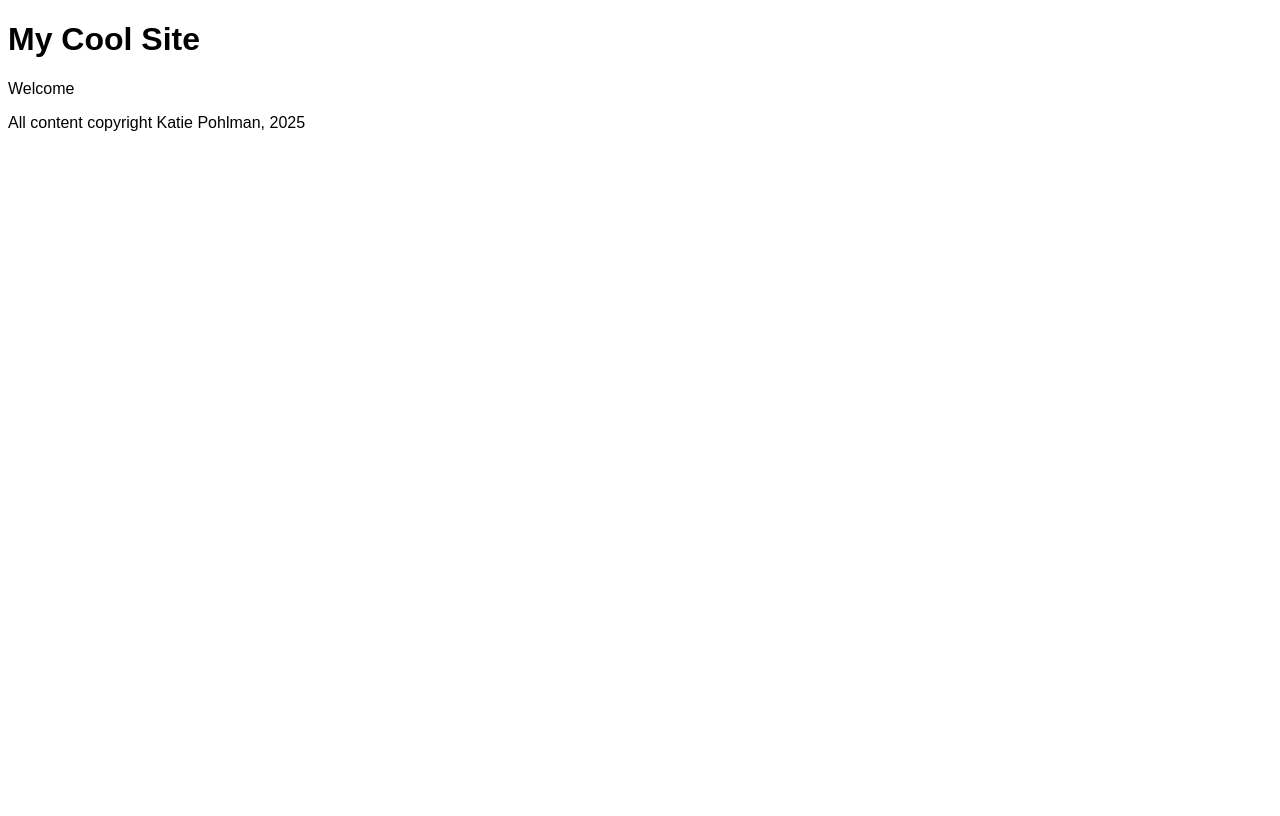
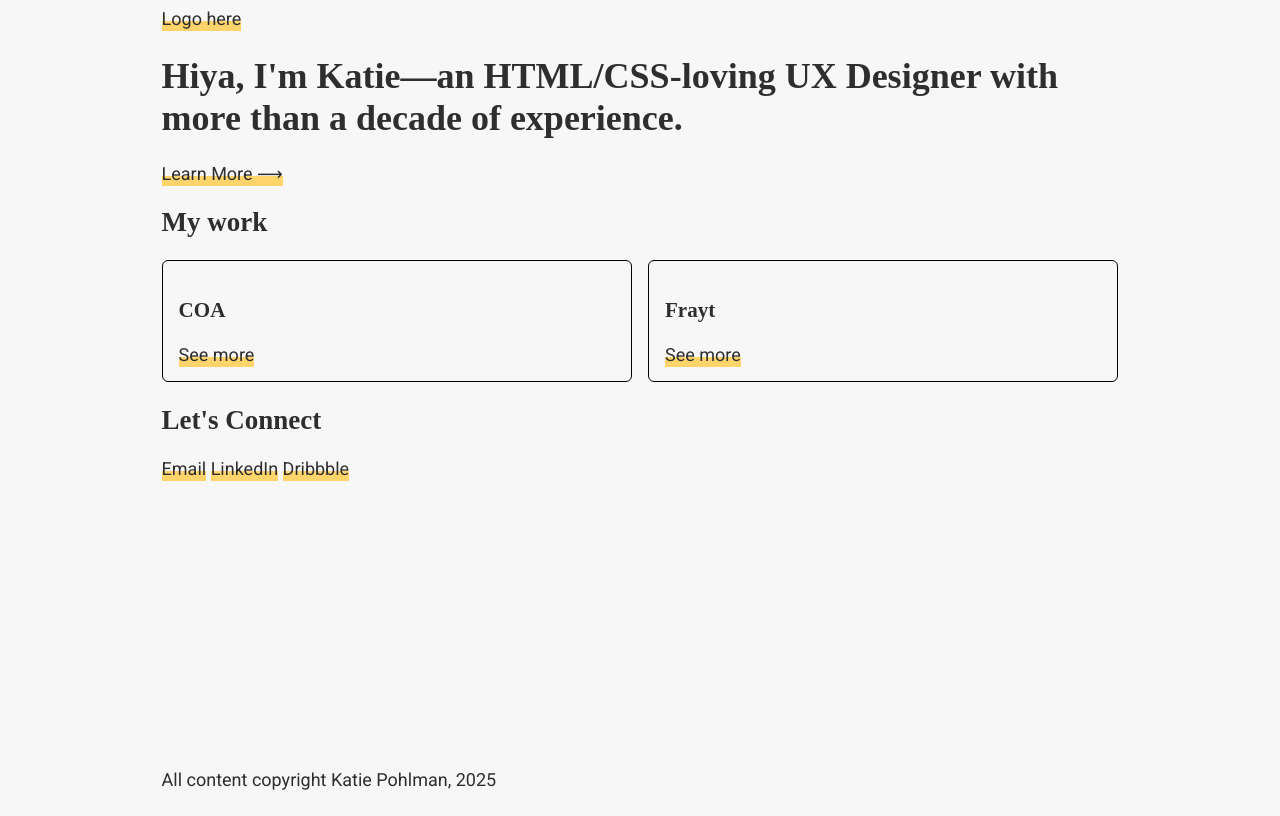
Before and after one commit to kspohlman/portfolio, an Eleventy site: page content/index.njk in a window 1280 px wide. Built offline with nearby package versions, Linux system fonts and the light colour scheme; Eleventy itself is replaced by a stand-in of ours; files that its build step writes are made by us from their sources; a web font is replaced by a local one.

Commit message:
WIP add some content and base styling

```diff
--- a/_includes/layouts/base.njk
+++ b/_includes/layouts/base.njk
@@ -9,13 +9,14 @@
       content="Zero to Hello World"
     >
     <link rel="stylesheet" href="/bundle.css">
+
+    <link rel="preconnect" href="https://fonts.googleapis.com">
+    <link rel="preconnect" href="https://fonts.gstatic.com" crossorigin>
+    <link href="https://fonts.googleapis.com/css2?family=DM+Serif+Text:ital@0;1&family=Roboto:ital,wght@0,100..900;1,100..900&display=swap" rel="stylesheet">
   </head>
 
   <body>
-    <main>
-        {{ content | safe}}
-    </main>
-
+    {{ content | safe}}
     <footer>
         <p>All content copyright {{metadata.author.name}}, 2025</p>
     </footer>
--- a/bundle.css
+++ b/bundle.css
@@ -1,3 +1,88 @@
+/* Reusable Variables */
+:root {
+    --space-sm: .5rem;
+    --space: 1rem;
+    --space-lg: 2rem;
+
+    --border-radius: 6px;
+
+    --color-dark: #2e2e2e;
+    --color-accent: #ffd56b;
+}
+
+/* Layout and base styling stuff */
+
 body {
-    font-family: sans-serif;
+    background-color: #f7f7f7;
+    color: var(--color-dark);
+    display: grid;
+        grid-template-rows: auto 1fr auto;
+    font-family: "Roboto", sans-serif;
+    font-size: 18px;
+    font-weight: 400;
+    height: 100%;
+    min-height: 100vh;
 }
+
+header,
+main,
+footer {
+    padding: 0 clamp(2rem, 12vw, 600px);
+}
+
+h1,
+h2,
+h3 {
+    font-family: "DM Serif Text", serif;
+    font-weight: 900;
+}
+
+a {
+    color: var(--color-dark);
+    border-bottom: 2px solid var(--color-accent);
+    box-shadow: inset 0px -8px 0px var(--color-accent);
+    text-decoration: none;
+    transition: box-shadow .1s ease;
+}
+
+a:hover,
+a:focus,
+a:active {
+    box-shadow: inset 0px -22px 0px var(--color-accent);
+}
+
+
+
+
+
+
+/* Nav */
+nav {
+    display: flex;
+        gap: var(--space);
+        justify-content: space-between;
+        align-items: baseline;
+}
+
+nav ul {
+    list-style-type: none;
+    display: flex;
+        gap: var(--space-sm);
+        align-items: baseline;
+    padding: 0;
+    margin: 0;
+}
+
+
+/* Project grid on homepage */
+.project-grid {
+    display: grid;
+        gap: var(--space);
+        grid-template-columns: repeat(auto-fit, minmax(200px, 1fr));
+}
+
+.project-card {
+    border: 1px solid black;
+    border-radius: var(--border-radius);
+    padding: var(--space);
+}
--- /dev/null
+++ b/content/about.njk
@@ -0,0 +1,32 @@
+---
+layout: "layouts/base.njk"
+title: "My Home Page"
+description: "A collection of things"
+---
+
+<header>
+    <nav>
+        <a href="/">Logo Here</a>
+        <ul>
+            <li><a href="/">Work</li>
+            <li><a href="/about">About</a></li>
+        </ul>
+    </nav>
+    <div>
+        <h1>About Me</h1>
+        <p class="intro">
+            My name is Katie Pohlman and I build experiences that solve users’ problems without getting in the way. A UI/UX Designer, HTML/CSS nerd, and midwesterner through and through, I love understanding a problem and finding the simplest solution to solve it.
+        </p>
+        <img src="assets/headshots-20.jpg" />
+    </div>
+</header>
+
+<main>
+    <section>
+
+    </section>
+
+    <section>
+
+    </section>
+</main>
--- a/content/index.njk
+++ b/content/index.njk
@@ -4,5 +4,35 @@ title: "My Home Page"
 description: "A collection of things"
 ---
 
-<h1>My Cool Site</h1>
-<p>Welcome</p>
+<header>
+    <nav>
+        <a href="/">Logo here</a>
+    </nav>
+    <div class="">
+        <h1>Hiya, I'm Katie—an HTML/CSS-loving UX Designer with more than a decade of experience.</h1>
+        <a href="/about">Learn More ⟶</a>
+    </div>
+</header>
+
+<main>
+    <section>
+        <h2>My work</h2>
+        <div class="project-grid">
+            {%- for project in collections.projects -%}
+                <div class="project-card">
+                    <h3>{{project.data.title}}</h3>
+                    <a href="{{project.url}}">See more</a>
+                </div>
+            {%- endfor -%}
+        </div>
+    </section>
+
+    <section>
+        <h2>Let's Connect</h2>
+        <div>
+            <a href="mailto:katiepohlman3@gmail.com">Email</a>
+            <a href="https://www.linkedin.com/in/kspohlman/">LinkedIn</a>
+            <a href="https://dribbble.com/kspohlman">Dribbble</a>
+        </div>
+    </section>
+</main>
--- a/content/projects/first-project.md
+++ b/content/projects/coa.md
@@ -1,5 +1,5 @@
 ---
-title: "Our First Project"
+title: "COA"
 description: "Hello to the world!"
 date: 2024-12-07
 layout: "layouts/base.njk"
--- /dev/null
+++ b/content/projects/frayt.md
@@ -0,0 +1,19 @@
+---
+title: "Frayt"
+description: "Hello to the world!"
+date: 2024-12-07
+layout: "layouts/base.njk"
+tags:
+  - projects
+---
+
+## Hello to the world!
+
+Glad to see you all.
+
+1. Here
+1. Is
+1. A
+1. List
+
+Okay, goodbye.
```
